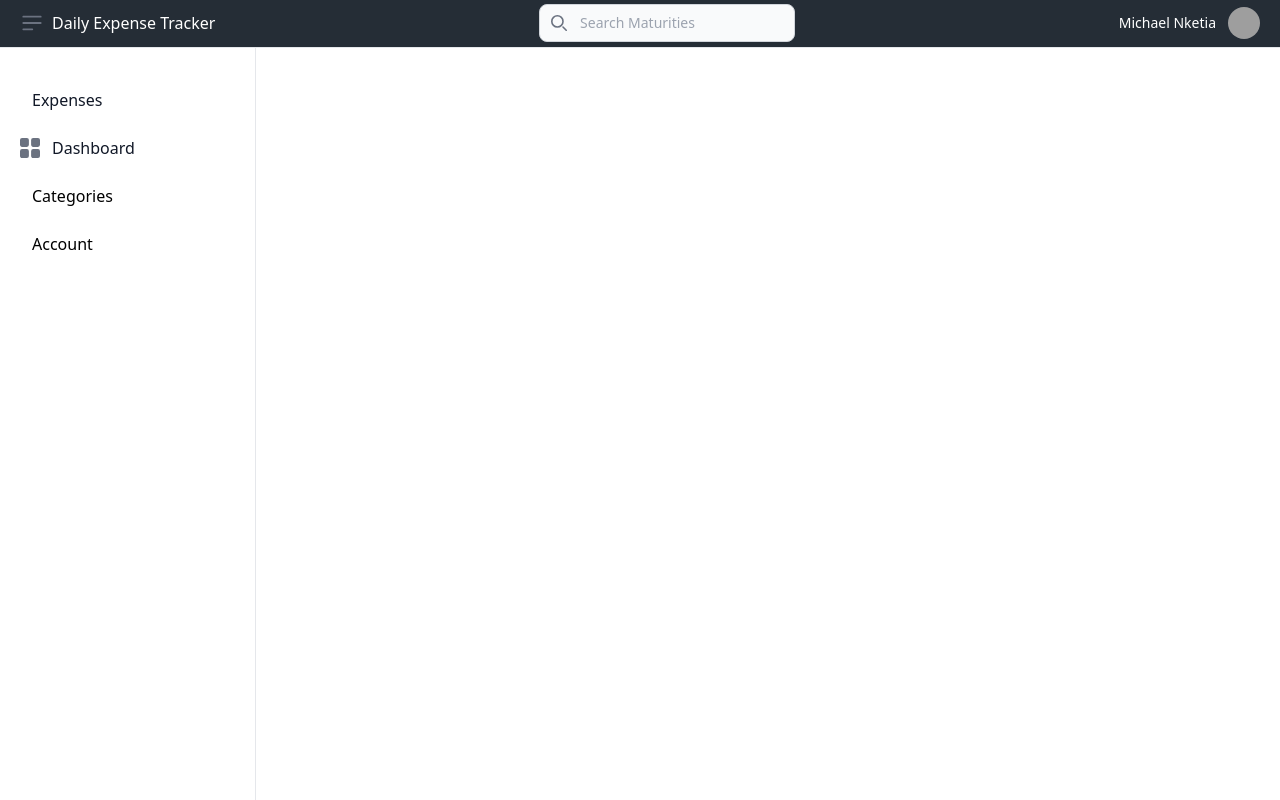
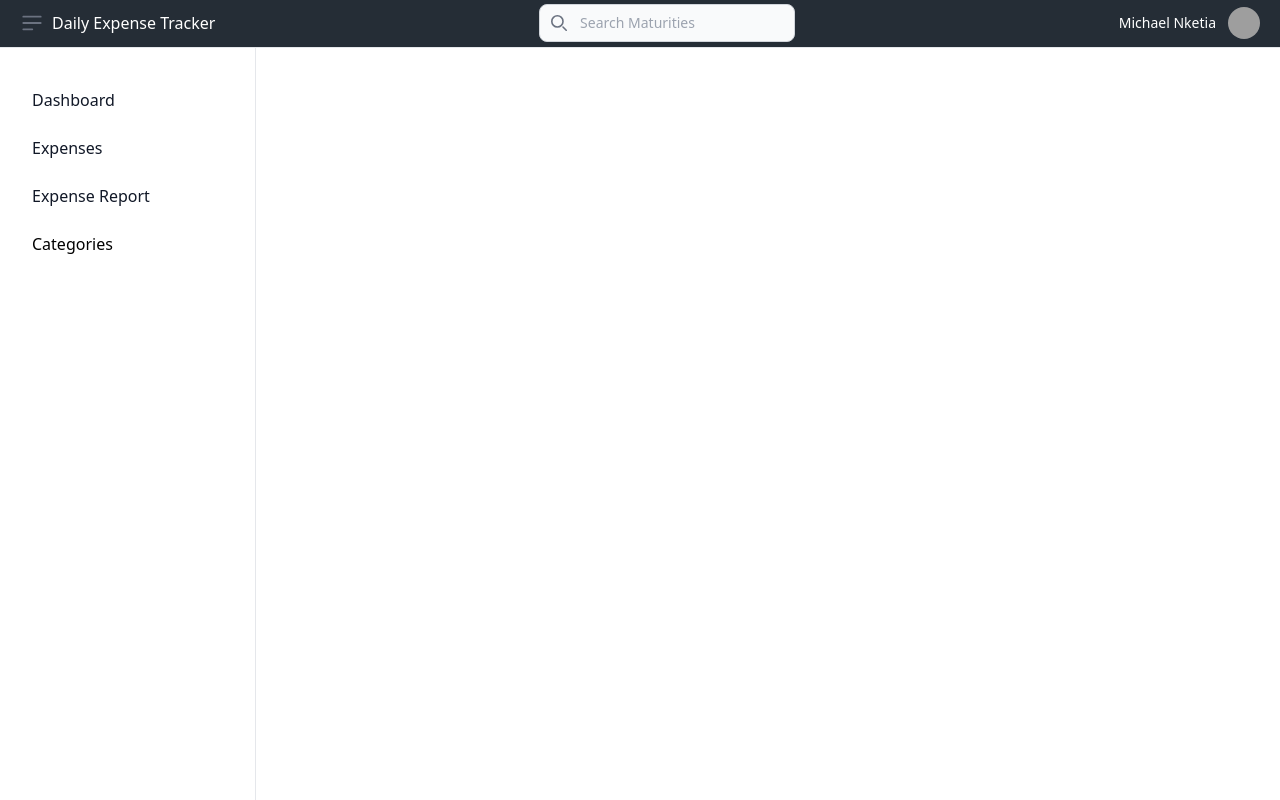
Before and after one commit to Addict07/Expense-Tracker, a Flask app: page /dashboard in a window 1280 px wide. Run offline with Flask 3, Linux system fonts and the light colour scheme; some libraries are stand-ins or nearby versions; grey boxes are pictures that could not be loaded.

Commit message:
Add: sidebar refactoring

```diff
--- a/templates/includes/sidebar.html
+++ b/templates/includes/sidebar.html
@@ -7,11 +7,10 @@
     <ul class="space-y-2 font-medium">
       <li>
         <a
-          href="/cash"
+          href="/dashboard"
           class="flex items-center p-2 text-gray-900 rounded-lg"
         >
-
-          <span class="ms-3">Expenses</span>
+          <span class="ms-3">Dashboard</span>
         </a>
       </li>
 
@@ -21,7 +20,7 @@
           id="action-plan"
           class="flex items-center p-2 text-gray-900 rounded-lg"
         >
-          <svg
+          <!-- <svg
             class="flex-shrink-0 w-5 h-5 text-gray-500 transition duration-75 dark:text-gray-400 group-hover:text-gray-900 dark:group-hover:text-white"
             aria-hidden="true"
             xmlns="http://www.w3.org/2000/svg"
@@ -31,52 +30,101 @@
             <path
               d="M6.143 0H1.857A1.857 1.857 0 0 0 0 1.857v4.286C0 7.169.831 8 1.857 8h4.286A1.857 1.857 0 0 0 8 6.143V1.857A1.857 1.857 0 0 0 6.143 0Zm10 0h-4.286A1.857 1.857 0 0 0 10 1.857v4.286C10 7.169 10.831 8 11.857 8h4.286A1.857 1.857 0 0 0 18 6.143V1.857A1.857 1.857 0 0 0 16.143 0Zm-10 10H1.857A1.857 1.857 0 0 0 0 11.857v4.286C0 17.169.831 18 1.857 18h4.286A1.857 1.857 0 0 0 8 16.143v-4.286A1.857 1.857 0 0 0 6.143 10Zm10 0h-4.286A1.857 1.857 0 0 0 10 11.857v4.286c0 1.026.831 1.857 1.857 1.857h4.286A1.857 1.857 0 0 0 18 16.143v-4.286A1.857 1.857 0 0 0 16.143 10Z"
             />
-          </svg>
-          <span class="flex-1 ms-3 whitespace-nowrap">Dashboard</span>
+          </svg> -->
+          <span class="flex-1 ms-3 whitespace-nowrap">Expenses</span>
           <svg
             id="arrow-icon"
-            class="flex-shrink-0 w-4 h-4 text-gray-400  ml-auto group-hover:text-gray-900 dark:group-hover:text-white hidden"
+            class="flex-shrink-0 w-4 h-4 text-gray-400 ml-auto group-hover:text-gray-900 dark:group-hover:text-white hidden"
             aria-hidden="true"
             fill="none"
             viewBox="0 0 24 24"
             stroke="currentColor"
           >
-            <path
+            <!-- <path
               stroke-linecap="round"
               stroke-linejoin="round"
               stroke-width="2"
               d="M9 5l7 7-7 7"
-            ></path>
+            ></path> -->
           </svg>
         </a>
-        <ul
-          id="submenu"
-          class="submenu ml-4 list-disc hidden"
-        >
+        <ul id="submenu" class="submenu ml-4 list-disc hidden">
           <li>
             <a
-              href="/actionplan"
-              class="block py-2 pl-3 text-sm   hover:bg-gray-100 dark:hover:bg-gray-600"
+              href="/expense"
+              class="block py-2 pl-3 text-sm hover:bg-gray-100 dark:hover:bg-gray-600"
+              >Add Expense</a
+            >
+          </li>
+          <li>
+            <a
+              href="/manageexpense"
+              class="block py-2 pl-3 text-sm hover:bg-gray-100 dark:hover:bg-gray-600"
+              >Manage Expenses</a
+            >
+          </li>
+        </ul>
+      </li>
+
+      <li>
+        <a
+          href="#"
+          id="plan-action"
+          class="flex items-center p-2 text-gray-900 rounded-lg"
+        >
+          <!-- <svg
+            class="flex-shrink-0 w-5 h-5 text-gray-500 transition duration-75 dark:text-gray-400 group-hover:text-gray-900 dark:group-hover:text-white"
+            aria-hidden="true"
+            xmlns="http://www.w3.org/2000/svg"
+            fill="currentColor"
+            viewBox="0 0 18 18"
+          >
+            <path
+              d="M6.143 0H1.857A1.857 1.857 0 0 0 0 1.857v4.286C0 7.169.831 8 1.857 8h4.286A1.857 1.857 0 0 0 8 6.143V1.857A1.857 1.857 0 0 0 6.143 0Zm10 0h-4.286A1.857 1.857 0 0 0 10 1.857v4.286C10 7.169 10.831 8 11.857 8h4.286A1.857 1.857 0 0 0 18 6.143V1.857A1.857 1.857 0 0 0 16.143 0Zm-10 10H1.857A1.857 1.857 0 0 0 0 11.857v4.286C0 17.169.831 18 1.857 18h4.286A1.857 1.857 0 0 0 8 16.143v-4.286A1.857 1.857 0 0 0 6.143 10Zm10 0h-4.286A1.857 1.857 0 0 0 10 11.857v4.286c0 1.026.831 1.857 1.857 1.857h4.286A1.857 1.857 0 0 0 18 16.143v-4.286A1.857 1.857 0 0 0 16.143 10Z"
+            />
+          </svg> -->
+          <span class="flex-1 ms-3 whitespace-nowrap">Expense Report</span>
+          <svg
+            id="arrow-icon2"
+            class="flex-shrink-0 w-4 h-4 text-gray-400 ml-auto group-hover:text-gray-900 dark:group-hover:text-white hidden"
+            aria-hidden="true"
+            fill="none"
+            viewBox="0 0 24 24"
+            stroke="currentColor"
+          >
+            <!-- <path
+              stroke-linecap="round"
+              stroke-linejoin="round"
+              stroke-width="2"
+              d="M9 5l7 7-7 7"
+            ></path> -->
+          </svg>
+        </a>
+        <ul id="submenu2" class="submenu2 ml-4 list-disc hidden">
+          <li>
+            <a
+              href="#"
+              class="block py-2 pl-3 text-sm hover:bg-gray-100 dark:hover:bg-gray-600"
               >Daily</a
             >
           </li>
           <li>
             <a
-              href="/actionplan"
-              class="block py-2 pl-3 text-sm   hover:bg-gray-100 dark:hover:bg-gray-600"
+              href="#"
+              class="block py-2 pl-3 text-sm hover:bg-gray-100 dark:hover:bg-gray-600"
               >Weekly</a
             >
           </li>
           <li>
             <a
-              href="/actionplan"
-              class="block py-2 pl-3 text-sm   hover:bg-gray-100 dark:hover:bg-gray-600"
+              href="#"
+              class="block py-2 pl-3 text-sm hover:bg-gray-100 dark:hover:bg-gray-600"
               >Monthly</a
             >
           </li>
           <li>
             <a
-              href="/actionplan"
+              href="#"
               class="block py-2 pl-3 text-sm hover:bg-gray-100 dark:hover:bg-gray-600"
               >Yearly</a
             >
@@ -84,22 +132,8 @@
         </ul>
       </li>
       <li>
-        <a
-          href="/orderview"
-          class="flex items-center p-2  rounded-lg "
-        >
-
+        <a href="#" class="flex items-center p-2 rounded-lg">
           <span class="flex-1 ms-3 whitespace-nowrap">Categories</span>
-        </a>
-      </li>
-
-      <li>
-        <a
-          href="#"
-          class="flex items-center p-2  rounded-lg "
-        >
-
-          <span class="flex-1 ms-3 whitespace-nowrap">Account</span>
         </a>
       </li>
     </ul>
```
